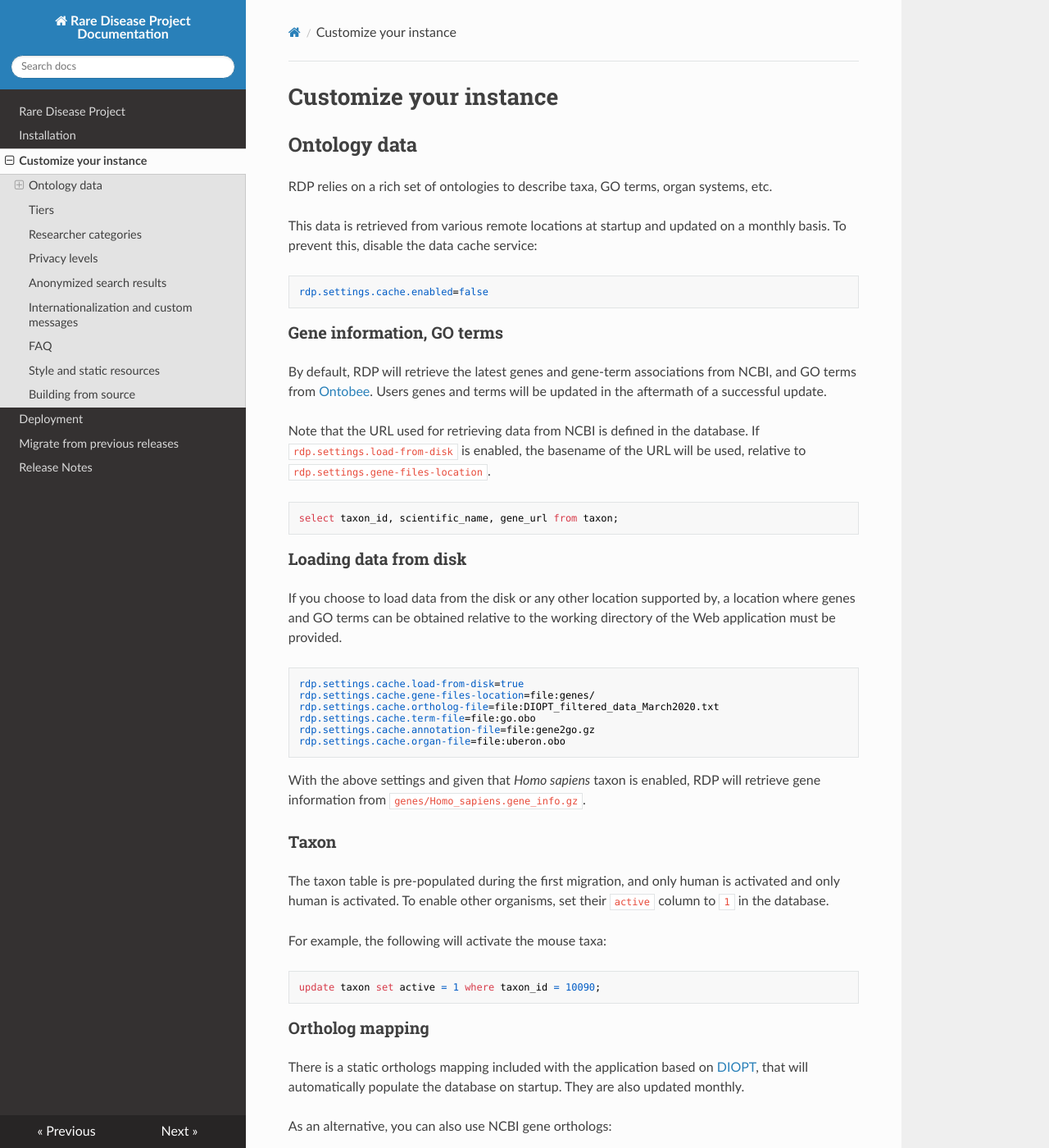
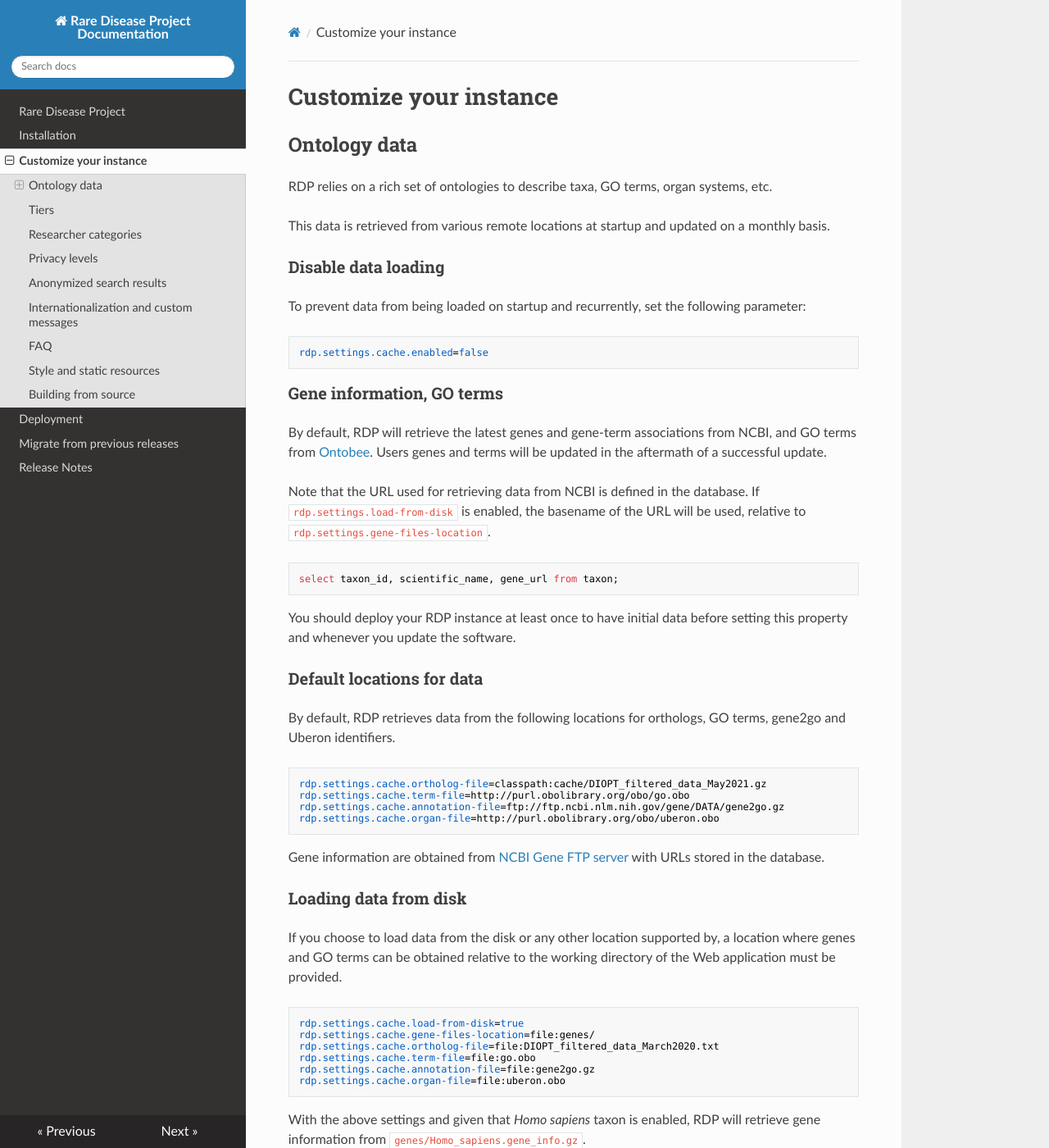
Before and after one commit to PavlidisLab/rdp, an MkDocs documentation site: the page built from docs/customization.md, in a window 1280 px wide and 1400 px high. Shown: the whole window at 82% size. Built offline with MkDocs 1.6.1, drawn with Linux system fonts in a browser that asks for light colours; nearby versions of some CDN libraries.

Commit message:
Add default locations for data files in admin docs

````diff
--- a/docs/customization.md
+++ b/docs/customization.md
@@ -4,8 +4,12 @@
 
 RDP relies on a rich set of ontologies to describe taxa, GO terms, organ systems, etc.
 
-This data is retrieved from various remote locations at startup and updated on a monthly basis. To prevent this,
-disable the data cache service:
+This data is retrieved from various remote locations at startup and updated on a monthly basis.
+
+
+### Disable data loading
+
+To prevent data from being loaded on startup and recurrently, set the following parameter:
 
 ```ìni
 rdp.settings.cache.enabled=false
@@ -22,6 +26,23 @@ enabled, the basename of the URL will be used, relative to `rdp.settings.gene-fi
 ```sql
 select taxon_id, scientific_name, gene_url from taxon;
 ```
+
+You should deploy your RDP instance at least once to have initial data before setting this property and whenever you
+update the software.
+
+### Default locations for data
+
+By default, RDP retrieves data from the following locations for orthologs, GO terms, gene2go and Uberon identifiers.
+
+```ìni
+rdp.settings.cache.ortholog-file=classpath:cache/DIOPT_filtered_data_May2021.gz
+rdp.settings.cache.term-file=http://purl.obolibrary.org/obo/go.obo
+rdp.settings.cache.annotation-file=ftp://ftp.ncbi.nlm.nih.gov/gene/DATA/gene2go.gz
+rdp.settings.cache.organ-file=http://purl.obolibrary.org/obo/uberon.obo
+```
+
+Gene information are obtained from [NCBI Gene FTP server](https://ftp.ncbi.nih.gov/gene/DATA/GENE_INFO/) with URLs
+stored in the database.
 
 ### Loading data from disk
 
````
Also changed, not shown: docs/release-notes.md (+5 -0 lines).
